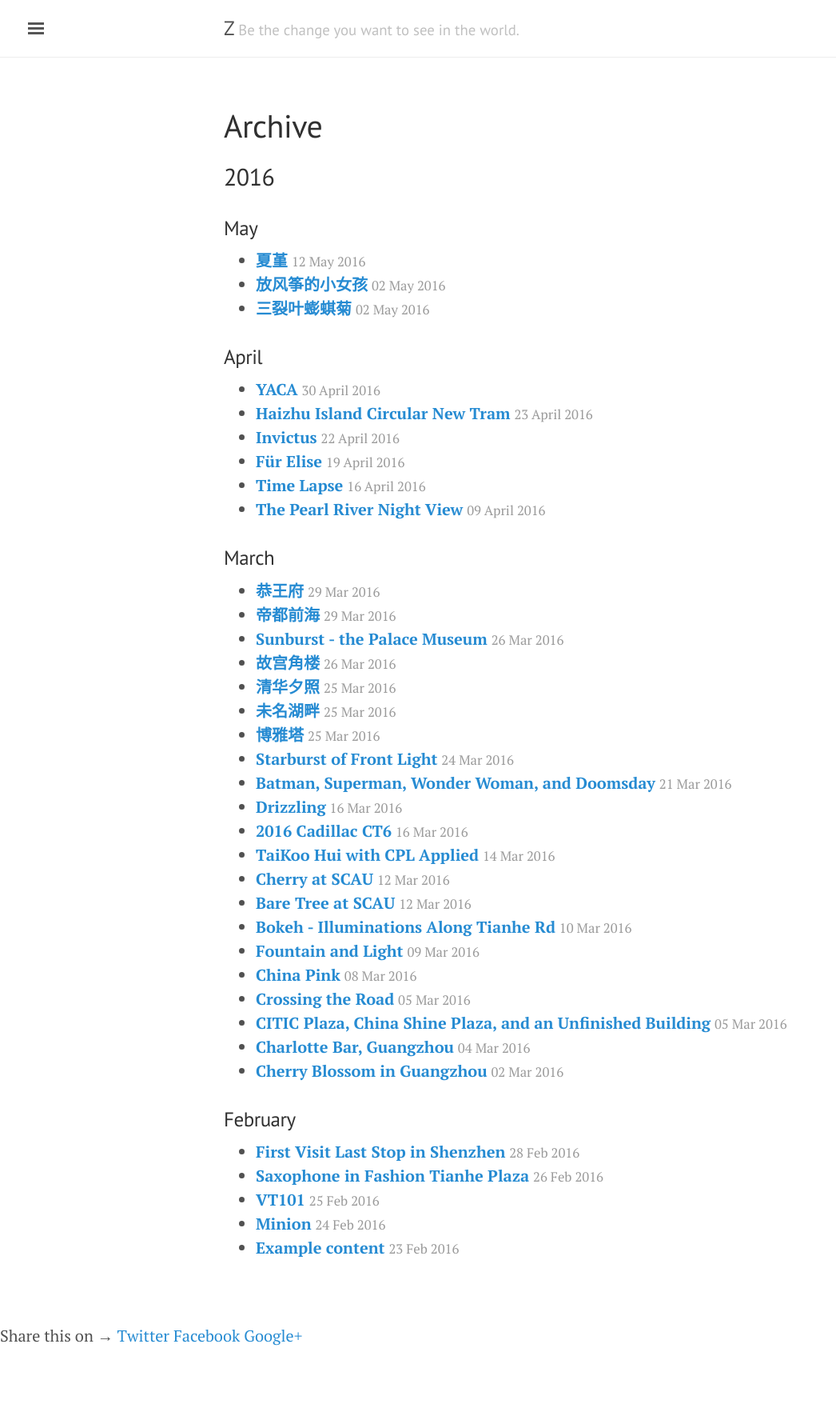
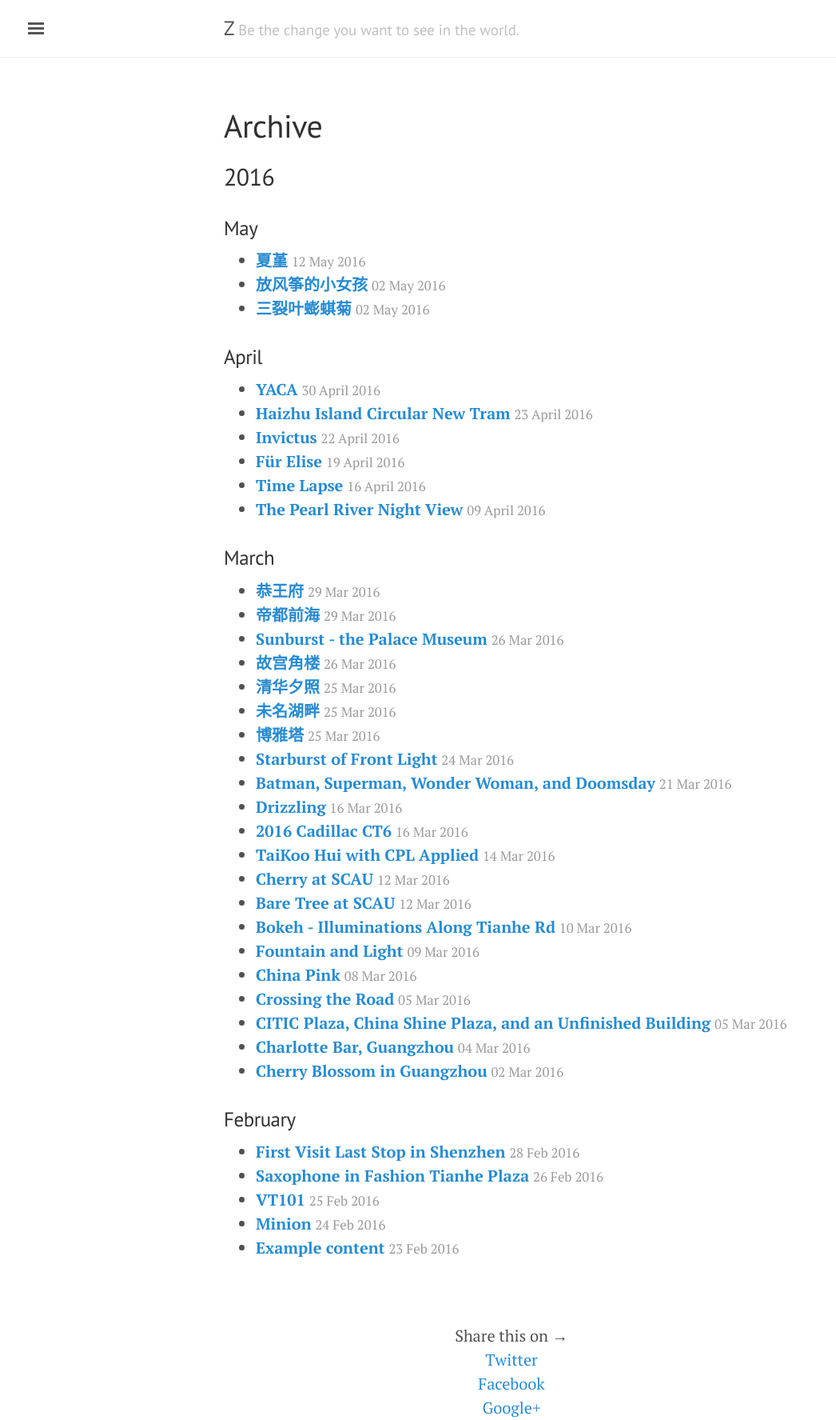
Before and after one commit to comacros/comacros.github.io, a Jekyll site: the page built from archive.md, in a window 1280 px wide. Shown: the whole page at 80% size, without its empty margins (0-1046 px from the left). Built offline with Jekyll 4.4.1, drawn with Linux system fonts in a browser that asks for light colours; before the commit the page ends 1685 px from its top, so only the background shows below that.

Commit message:
Update share.html

```diff
--- a/_includes/share.html
+++ b/_includes/share.html
@@ -1,8 +1,8 @@
 
 
-<div class="share">
-    Share this on &rarr;
-    <a href="https://twitter.com/intent/tweet?text={{ page.title }}&url={{ site.url }}{{ page.url }}&via={{ site.twitter_username }}&related={{ site.twitter_username }}" rel="nofollow" target="_blank" title="Share on Twitter">Twitter</a>
-    <a href="https://facebook.com/sharer.php?u={{ site.url }}{{ page.url }}" rel="nofollow" target="_blank" title="Share on Facebook">Facebook</a>
-    <a href="https://plus.google.com/share?url={{ site.url }}{{ page.url }}" rel="nofollow" target="_blank" title="Share on Google+">Google+</a>
+<div style="text-align:center;background:$secondary-color;color:$light-color;">
+    Share this on &rarr;<br />
+    <a href="https://twitter.com/intent/tweet?text={{ page.title }}&url={{ site.url }}{{ page.url }}&via={{ site.twitter_username }}&related={{ site.twitter_username }}" rel="nofollow" target="_blank" title="Share on Twitter">Twitter</a><br />
+    <a href="https://facebook.com/sharer.php?u={{ site.url }}{{ page.url }}" rel="nofollow" target="_blank" title="Share on Facebook">Facebook</a><br />
+    <a href="https://plus.google.com/share?url={{ site.url }}{{ page.url }}" rel="nofollow" target="_blank" title="Share on Google+">Google+</a><br />
 </div>
```
